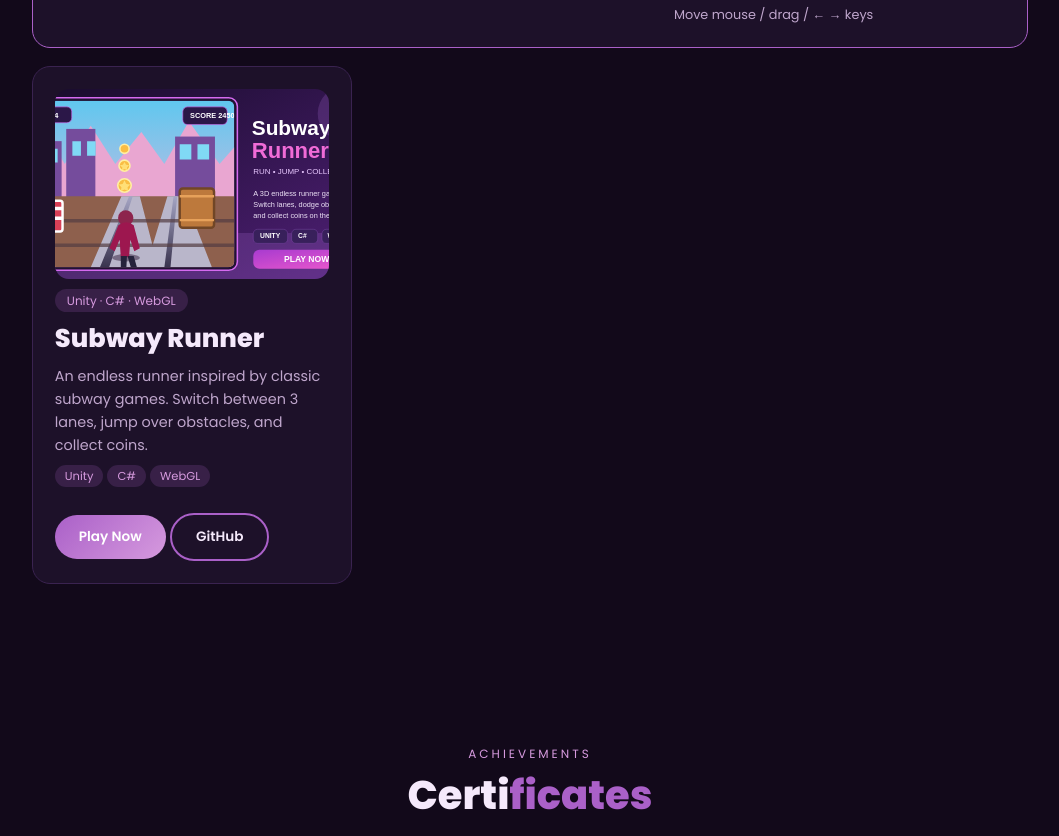
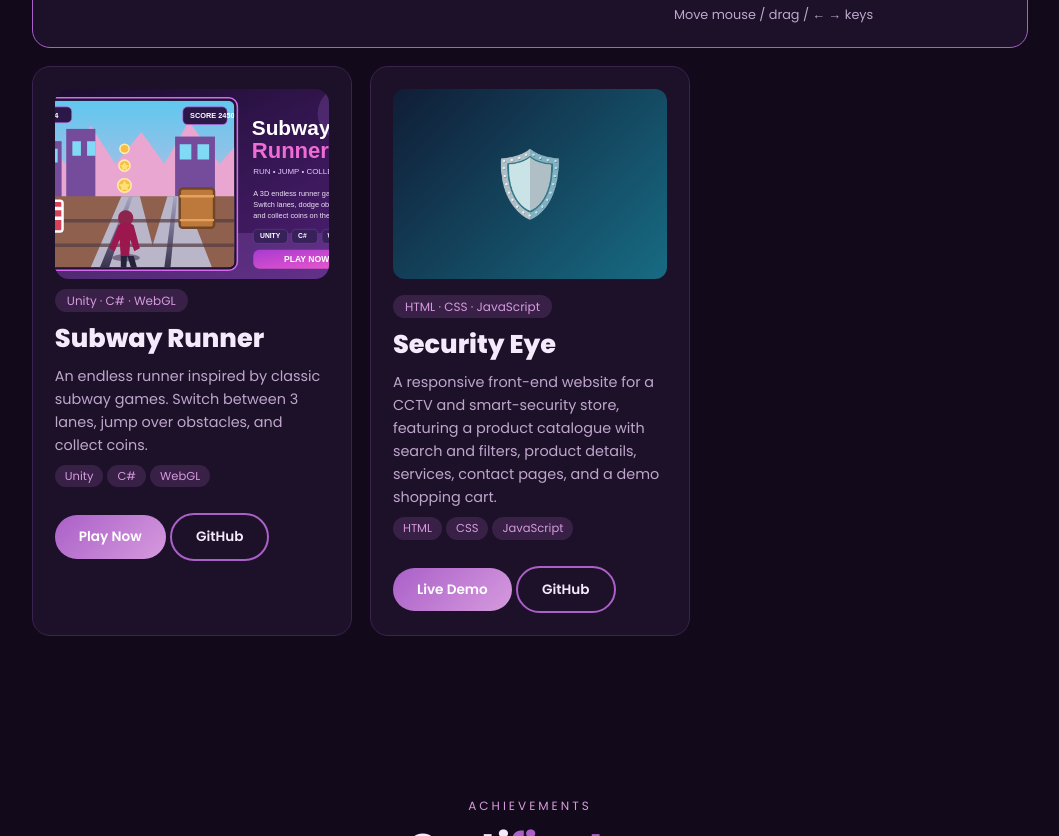
Before and after one commit to habi-ba-89/my-game, a plain HTML site: page index.html in a window 1280 px wide. Shown: the part 4926-5762 px from the top of the page, without its empty margins (110-1169 px from the left). Drawn offline with Linux system fonts and the light colour scheme.

Commit message:
Add Security Eye project to portfolio

```diff
--- a/index.html
+++ b/index.html
@@ -47,6 +47,15 @@
   <a class="btn" href="https://habi-ba-89.github.io/Subway/" target="_blank" rel="noopener" data-ar="العب الآن">Play Now</a>
   <a class="btn o" href="https://github.com/habi-ba-89/Subway" target="_blank" rel="noopener">GitHub</a>
 </div>
+<div class="c" data-k="web">
+  <div class="th" style="height:190px;display:grid;place-items:center;background:linear-gradient(135deg,#101d36,#176b83);font-size:4rem;color:#e7faff">🛡️</div>
+  <span class="d">HTML · CSS · JavaScript</span>
+  <h3 style="font-size:1.6rem">Security Eye</h3>
+  <p data-ar="موقع واجهة أمامية متجاوب لمتجر أنظمة كاميرات المراقبة والأمان الذكي، يضم كتالوج منتجات مع البحث والتصفية، وصفحات تفاصيل المنتجات والخدمات والتواصل، وسلة مشتريات تجريبية.">A responsive front-end website for a CCTV and smart-security store, featuring a product catalogue with search and filters, product details, services, contact pages, and a demo shopping cart.</p>
+  <div class="tg"><span>HTML</span><span>CSS</span><span>JavaScript</span></div><br>
+  <a class="btn" href="https://habi-ba-89.github.io/Securiteeye-/" target="_blank" rel="noopener" data-ar="عرض المشروع">Live Demo</a>
+  <a class="btn o" href="https://github.com/habi-ba-89/Securiteeye-" target="_blank" rel="noopener">GitHub</a>
+</div>
 </div></section>
 
 <section id="certs" class="rv"><span class="tag" data-ar="إنجازات">Achievements</span><h2 data-ar="الشهادات">Certi<b>ficates</b></h2><p class="sub" data-ar="اضغط على الشهادة لتكبيرها">Click a certificate to zoom</p>
```
